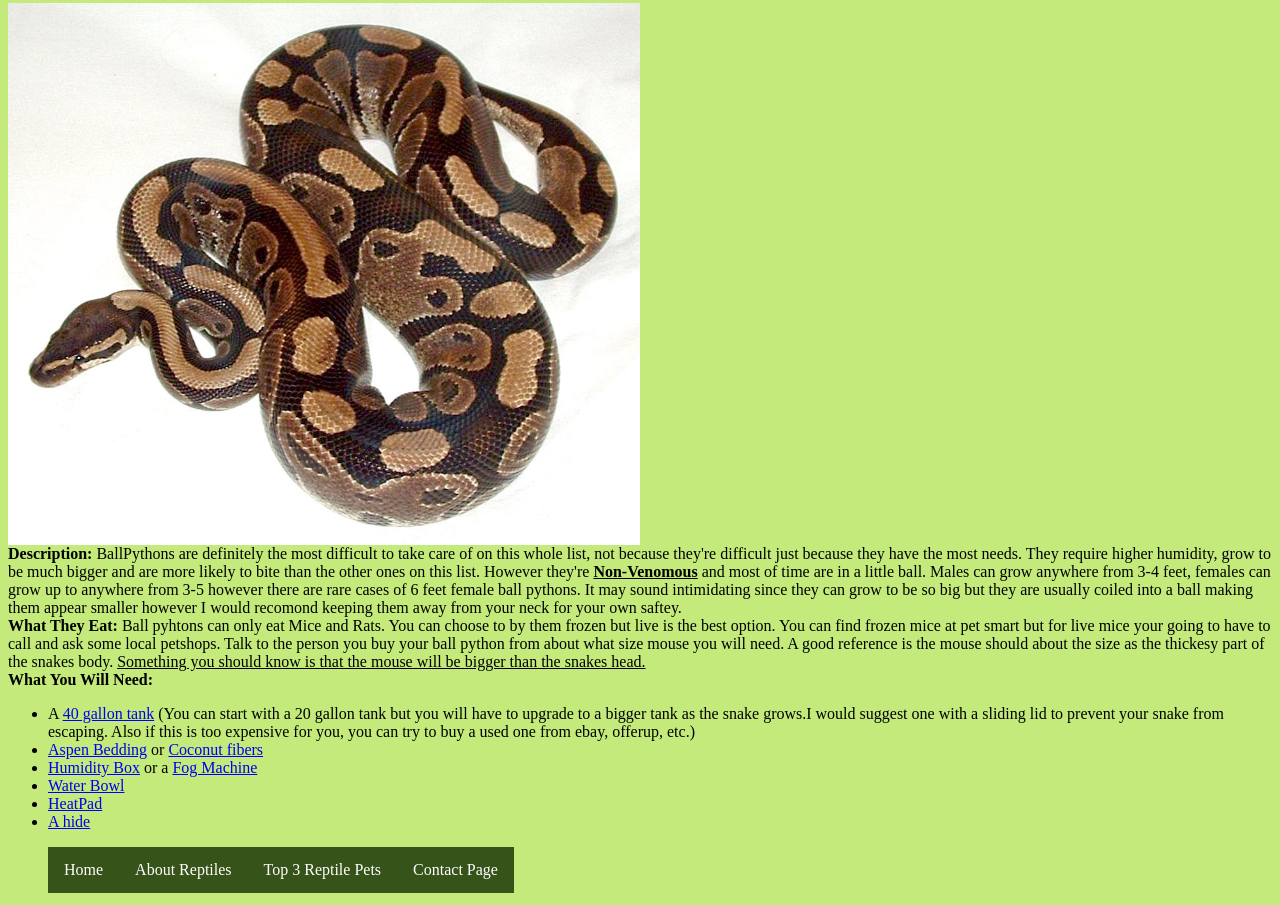
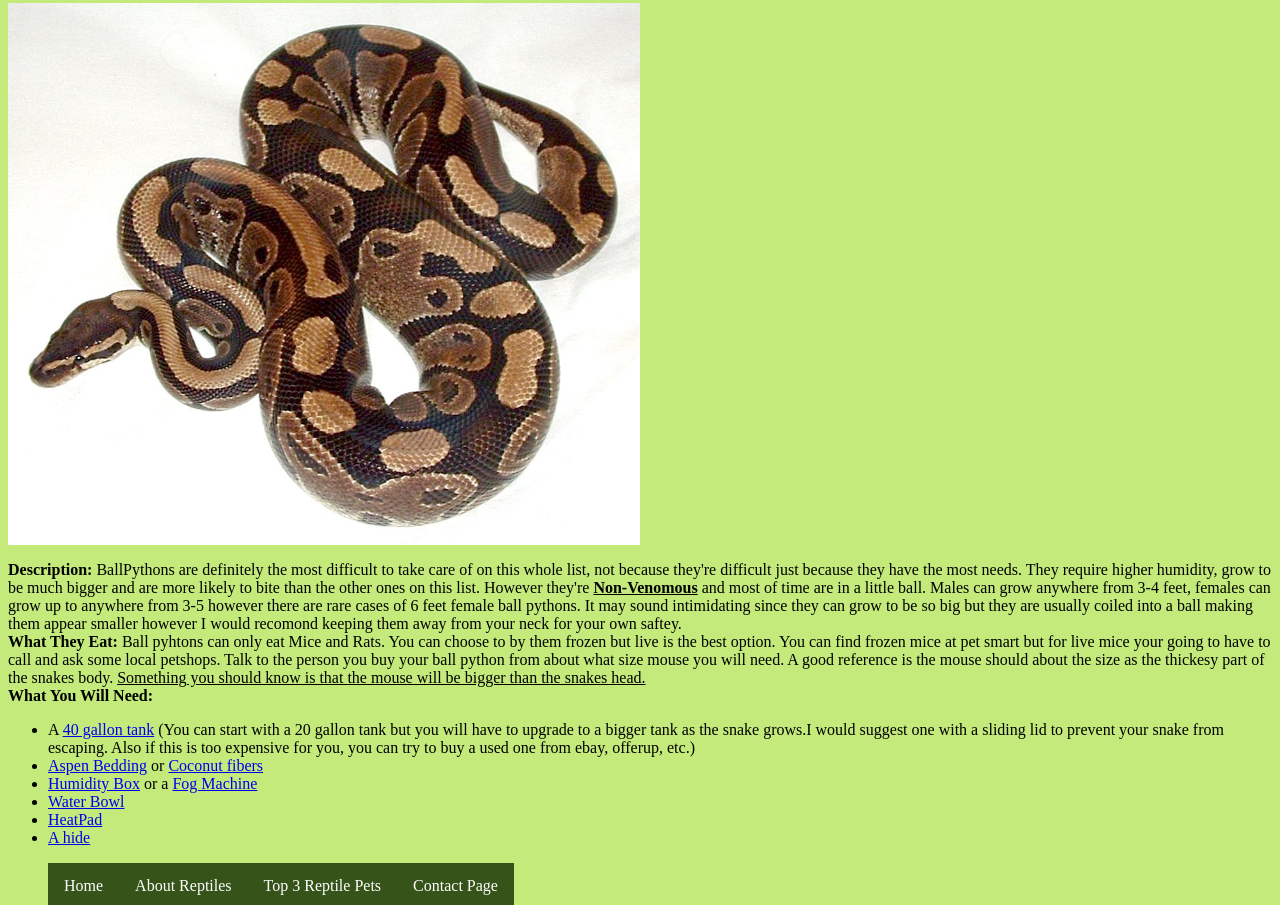
Before and after one commit to SunGod17/reptiles, a plain HTML site: page Reptile_Beginner.html in a window 1280 px wide. Shown: the part 1348-2253 px from the top of the page. Drawn offline with Linux system fonts and the light colour scheme.

Commit message:
Update Reptile_Beginner.html

```diff
--- a/Reptile_Beginner.html
+++ b/Reptile_Beginner.html
@@ -74,9 +74,10 @@
        </P>
 
         <h3>BallPython</h3>
-        <P>
+
         <img width=50% src="Images/Ball_Python.jpeg">
         <br>
+        <p>
         <b>Description:</b> BallPythons are definitely the most difficult to take care of on this whole list, not because they're difficult just because they have the most needs.
         They require higher humidity, grow to be much bigger and are more likely to bite than the other ones on this list. However they're <U><B>Non-Venomous</B></U> and most of
         time are in a little ball. Males can grow anywhere from 3-4 feet, females can grow up to anywhere from 3-5 however there are rare cases of 6 feet female ball pythons. It
```
